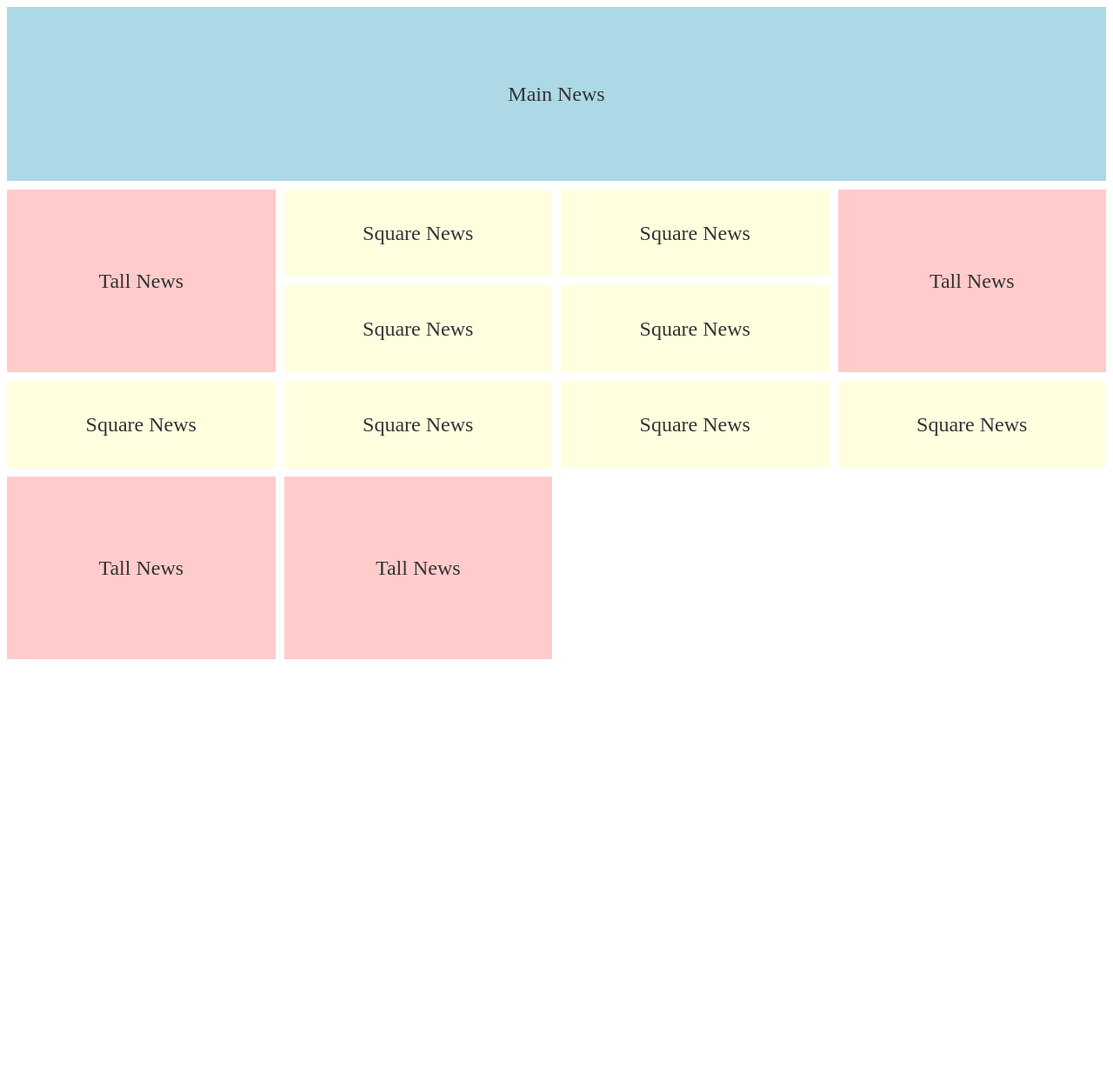
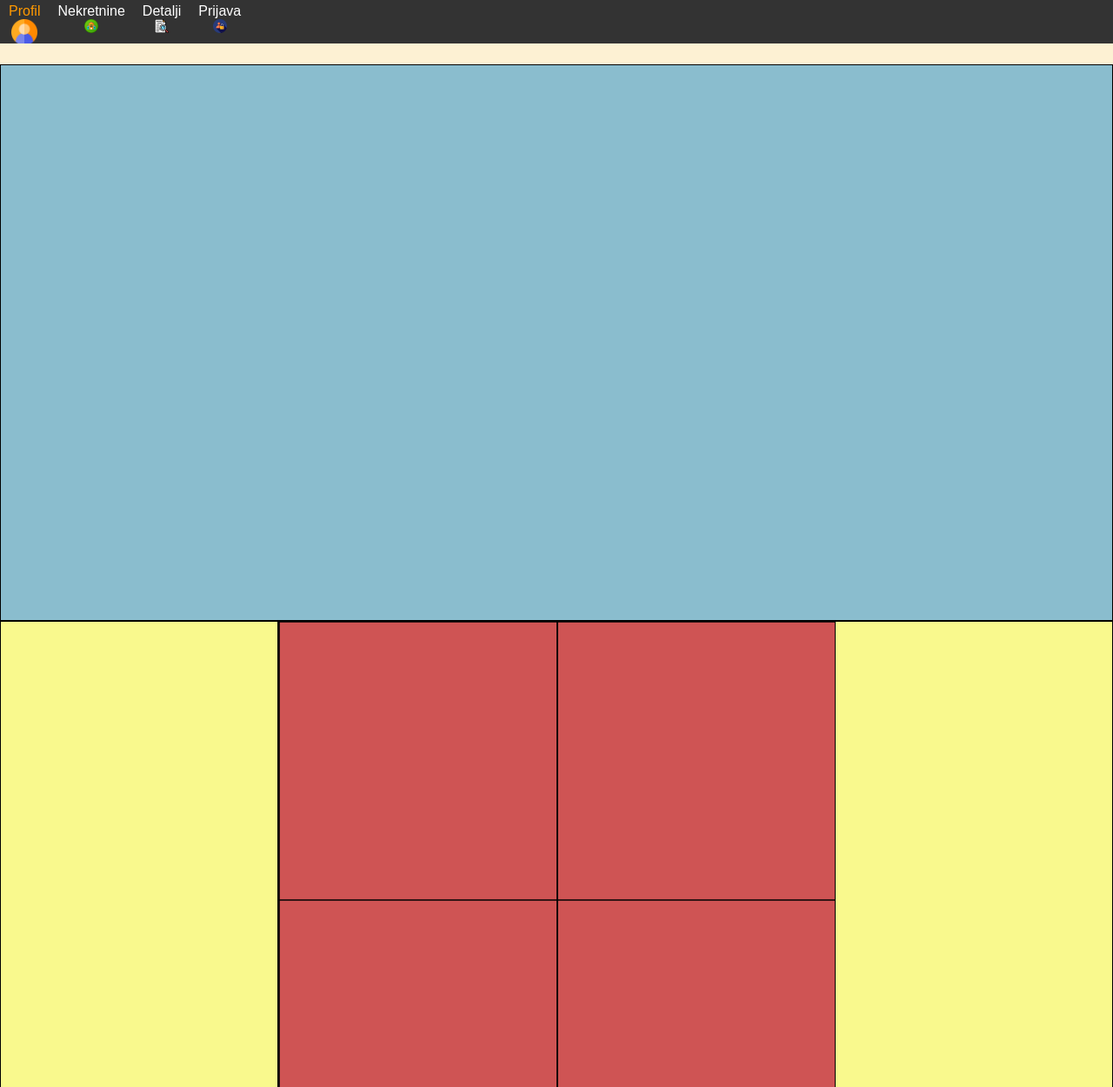
Before and after one commit to minaduranovic/real-estate-finder, a plain HTML site: page HTML/vijesti.html in a window 1280 px wide. Shown: the top 1250 px of the page at 87% size. Before the commit the page ends 800 px from the top, so only its background shows below. Drawn offline with Linux system fonts and the light colour scheme.

Commit message:
4. zadatak kostur

```diff
--- a/HTML/vijesti.html
+++ b/HTML/vijesti.html
@@ -1,112 +1,39 @@
 <!DOCTYPE html>
-<html lang="en">
-<head>
-    <meta charset="UTF-8">
-    <meta name="viewport" content="width=device-width, initial-scale=1.0">
-    <title>News Grid</title>
-    <style>
-        /* Main grid layout */
-        .news-grid {
-            display: grid;
-            gap: 10px;
-        }
+<html lang="bs-BA">
+  <head>
+    <meta charset="UTF-8" />
+    <meta name="viewport" content="width=device-width, initial-scale=1.0" />
+    <title>Nekretnine</title>
+    <link rel="stylesheet" type="text/css" href="/Style/vijesti.css" />
+  </head>
 
-        /* Layout for screens wider than 800px */
-        @media (min-width: 800px) {
-            .news-grid {
-                grid-template-columns: 1fr 1fr 1fr 1fr; /* Four columns */
-                grid-template-rows: auto;
-            }
+  <body>
+    <iframe src="meni.html"></iframe>
 
-            .main-news {
-                grid-column: 1 / -1; /* Spans all four columns */
-                height: 200px;
-            }
+    <div class="grid-container">
+      <div class="glavnaVijest"></div>
 
-            /* Arrange items to match the specified layout */
-            .square-news {
-                height: 100px;
-            }
+      <div class="visokaVijest"></div>
+      <div class="par-kvadratnih">
+        <div class="kvadratnaVijest"></div>
+        <div class="kvadratnaVijest"></div>
+      </div>
+      <div class="par-kvadratnih">
+        <div class="kvadratnaVijest"></div>
+        <div class="kvadratnaVijest"></div>
+      </div>
+      <div class="visokaVijest"></div>
 
-            .tall-news {
-                grid-row: span 2; /* Spans two rows */
-                height: 210px;
-            }
-
-            /* Specific positioning to match layout */
-            .tall-news:nth-child(2) { grid-column: 1; }
-            .square-news:nth-child(3) { grid-column: 2; }
-            .square-news:nth-child(4) { grid-column: 3; }
-            .tall-news:nth-child(5) { grid-column: 4; }
-            .square-news:nth-child(6) { grid-column: 2;   }
-            .square-news:nth-child(7) { grid-column: 3; }
-            .square-news:nth-child(8) { grid-column: 1;  }
-            .square-news:nth-child(9) { grid-column: 2; }
-            .square-news:nth-child(12) { grid-column: 1;}
-            .square-news:nth-child(13) { grid-column: 2; }
-            .tall-news:nth-child(10) { grid-column: 3; }
-            .tall-news:nth-child(11) { grid-column: 4; }
-
-
-        }
-
-        /* Layout for screens smaller than 800px */
-        @media (max-width: 799px) {
-            .news-grid {
-                grid-template-columns: 1fr 1fr; /* Two columns for narrow screens */
-            }
-
-            .main-news {
-                grid-column: 1 / -1; /* Spans both columns */
-                height: 200px;
-            }
-
-            .tall-news, .square-news {
-                grid-column: span 1;
-                height: 150px;
-            }
-        }
-
-        /* Styling for different types of news items */
-        .main-news {
-            background-color: #add8e6;
-        }
-
-        .tall-news {
-            background-color: #ffcccb;
-        }
-
-        .square-news {
-            background-color: #ffffe0;
-        }
-
-        /* Additional styling */
-        .news-item {
-            display: flex;
-            align-items: center;
-            justify-content: center;
-            font-size: 1.5em;
-            color: #333;
-        }
-    </style>
-</head>
-<body>
-
-<div class="news-grid">
-    <div class="news-item main-news">Main News</div>
-    <div class="news-item tall-news">Tall News</div>
-    <div class="news-item square-news">Square News</div>
-    <div class="news-item square-news">Square News</div>
-    <div class="news-item tall-news">Tall News</div>
-    <div class="news-item square-news">Square News</div>
-    <div class="news-item square-news">Square News</div>
-    <div class="news-item square-news">Square News</div>
-    <div class="news-item square-news">Square News</div>
-    <div class="news-item square-news">Square News</div>
-    <div class="news-item square-news">Square News</div>
-    <div class="news-item tall-news">Tall News</div>
-    <div class="news-item tall-news">Tall News</div>
-</div>
-
-</body>
+      <div class="par-kvadratnih">
+        <div class="kvadratnaVijest"></div>
+        <div class="kvadratnaVijest"></div>
+      </div>
+      <div class="par-kvadratnih">
+        <div class="kvadratnaVijest"></div>
+        <div class="kvadratnaVijest"></div>
+      </div>
+      <div class="visokaVijest"></div>
+      <div class="visokaVijest"></div>
+    </div>
+  </body>
 </html>
--- a/Style/meni.css
+++ b/Style/meni.css
@@ -39,7 +39,7 @@ a {
   margin-bottom: 10px;
 }
 
-i:hover {
+a:hover{
   color: #ff9900;
  transition: none;
 }
--- a/Style/vijesti.css
+++ b/Style/vijesti.css
@@ -10,9 +10,41 @@ body {
   width: 100%;
   height: 50px;
 }
-  .container {
+
+.grid-container {
   display: grid;
-    grid-template-columns: repeat(4, 1fr);
-    grid-template-rows: repeat(6, 1fr);
-    gap: 8px;
+  grid-template-rows: repeat(3, 40rem);
+  grid-template-columns: repeat(4, 20rem);
+  justify-content: center;
+  margin: 20px auto;
 }
+
+.glavnaVijest {
+  background-color: rgb(138, 189, 206);
+  grid-column: span 4;
+  border: 0.05rem solid black;
+}
+.visokaVijest {
+  background-color: rgb(249, 249, 141);
+  border: 0.05rem solid black;
+}
+.par-kvadratnih {
+  display: grid;
+  grid-template-rows: repeat(2, 20rem);
+  grid-template-columns: repeat(1, 20rem);
+  border: 0.05rem solid black;
+}
+.kvadratnaVijest {
+  background-color: rgb(207, 84, 84);
+  box-shadow: inset 0 0 0 0.05rem black;
+}
+@media (max-width: 800px) {
+  .grid-container {
+    grid-template-columns: repeat(2, 20rem);
+    grid-template-rows: repeat(5, 40rem);
+  }
+
+  .glavnaVijest {
+    grid-column: span 2;
+  }
+}
```
Lines whose indentation alone changed are shown as unchanged.
